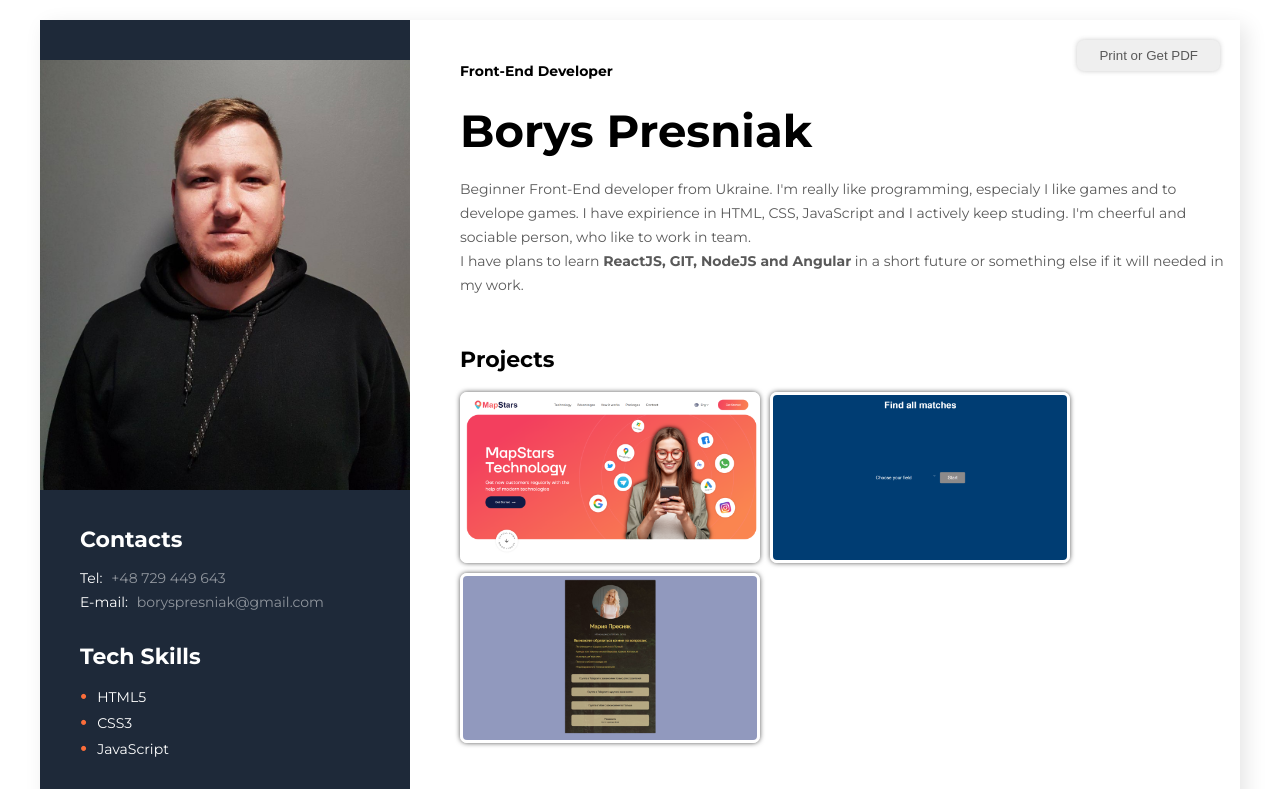
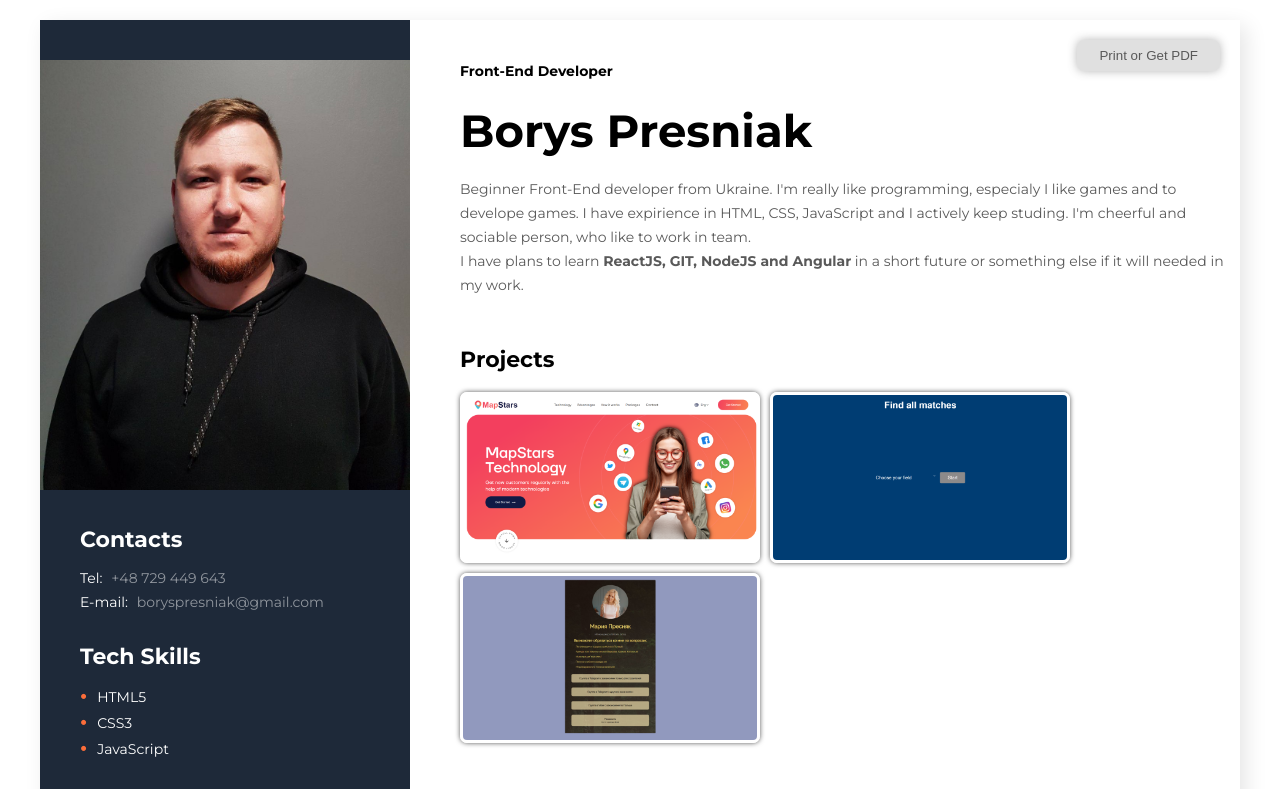
Before and after one commit to BorysPresn/BorysPresniakCV, a plain HTML site: page index.html in a window 1280 px wide. In both pictures the pointer is over the button "Print or Get PDF". Shown: the top 789 px of the page. Drawn offline with nearby package versions, Linux system fonts and the light colour scheme.

Commit message:
PDF button fixed cursor on hover

```diff
--- a/style.css
+++ b/style.css
@@ -138,6 +138,11 @@ h3{
     top: 20px;
     right: 20px;
     color: #595959;
+    cursor: pointer;
+}
+.about button:hover{
+    box-shadow: 0 0 10px #59595970;
+    background-color: #59595930;
 }
 .about-subtitle {
 }
```
